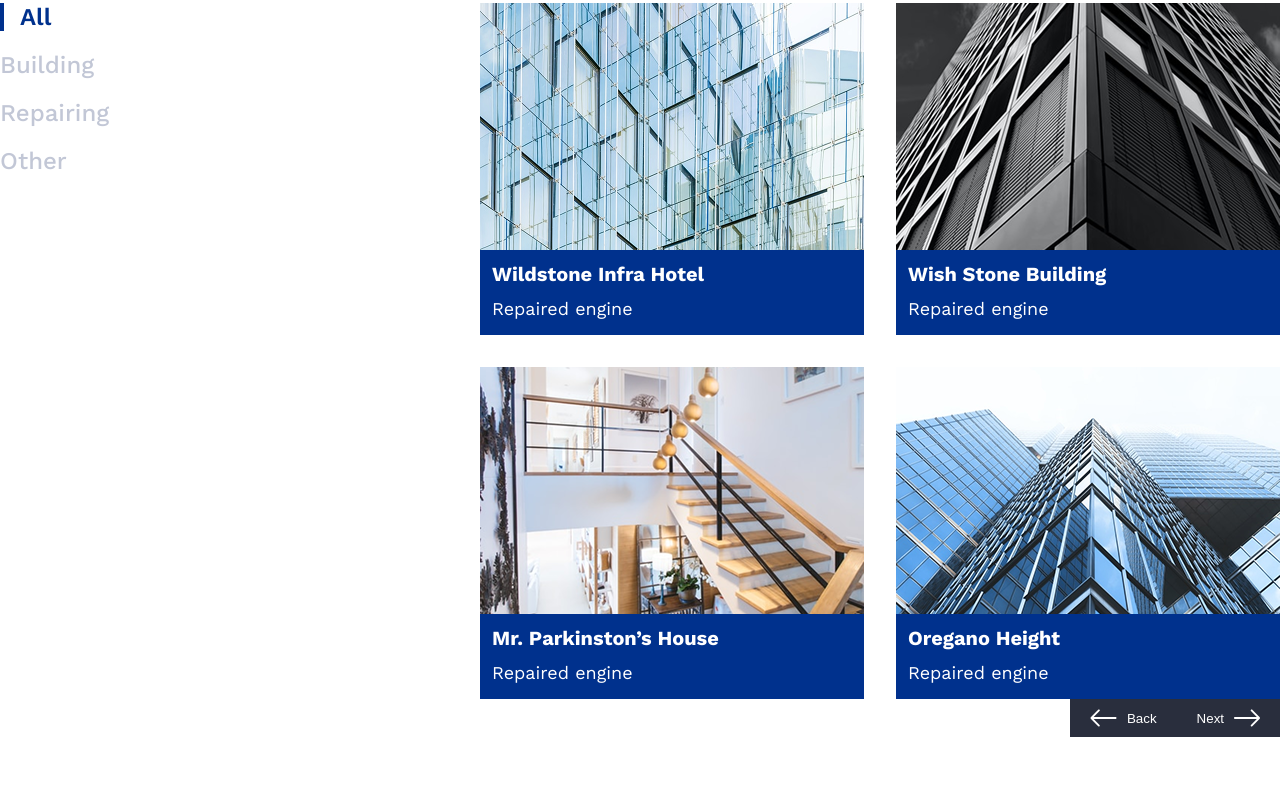
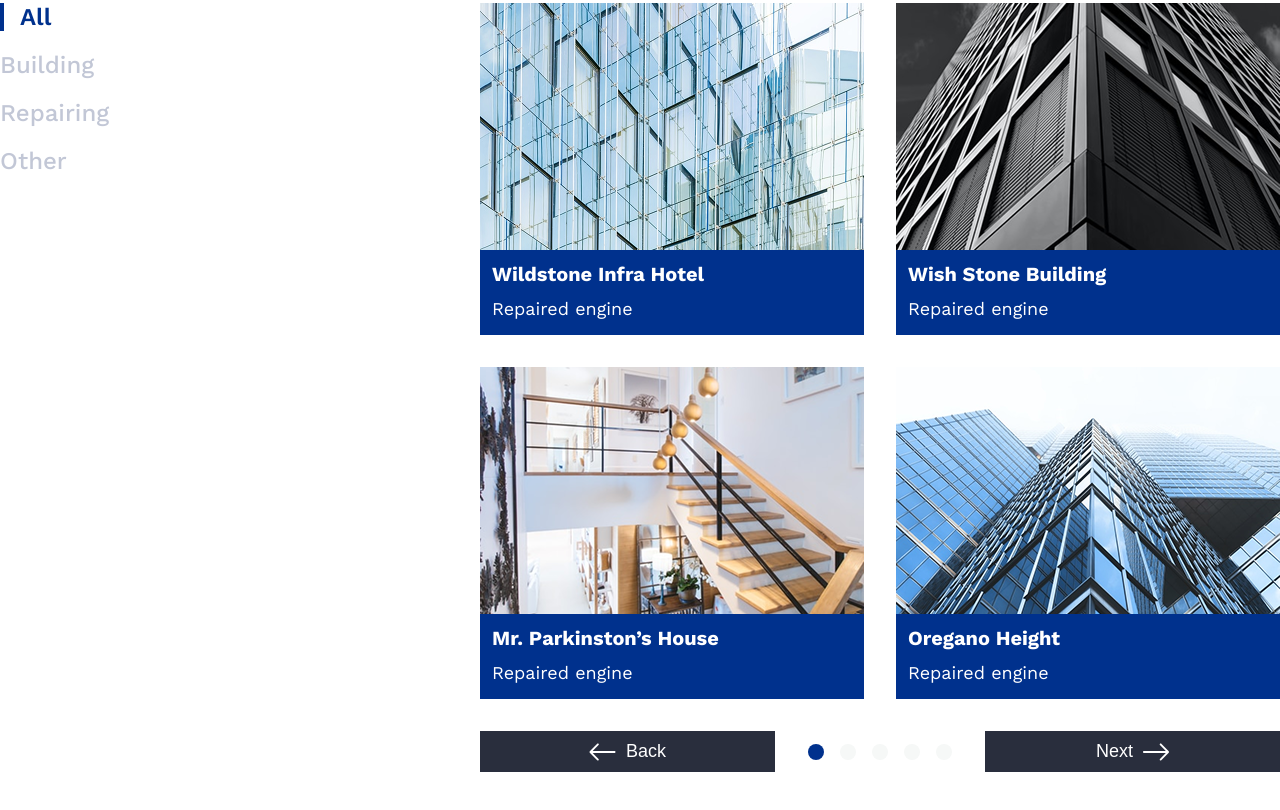
Before and after one commit to eziz-tajiev/Dowletli, a plain HTML site: page index.html in a window 1280 px wide. Shown: the part 3845-4655 px from the top of the page. Drawn offline with nearby package versions, Linux system fonts and the light colour scheme.

Commit message:
finished pagination

```diff
--- a/style.scss
+++ b/style.scss
@@ -556,6 +556,7 @@ body {
 
     .project-card {
       border-radius: 2px;
+
       .project-image {
         img {
           width: 100%;
@@ -587,16 +588,44 @@ body {
   .pagination-container {
     display: flex;
     justify-content: flex-end;
+
     .pagination {
+      width: 800px;
+      margin-top: 32px;
       display: flex;
+      justify-content: center;
+
+      .pagination-dots {
+        display: flex;
+        gap: 16px;
+        align-items: center;
+        padding: {
+          left: 33px;
+          right: 33px;
+        }
+
+        .dot {
+          border-radius: 50%;
+          background-color: rgba(246, 248, 247, 1);
+          width: 16px;
+          height: 16px;
+        }
+
+        .active {
+          background-color: $primary;
+        }
+      }
       .pagination-btn {
+        font-size: 18px;
         border: none;
         background-color: $neutral;
         color: white;
         display: flex;
         align-items: center;
+        justify-content: center;
         gap: 10px;
         padding: 10px 20px;
+        width: 295px;
       }
     }
   }
```
Also changed, not shown: style.css, 1 other file.
